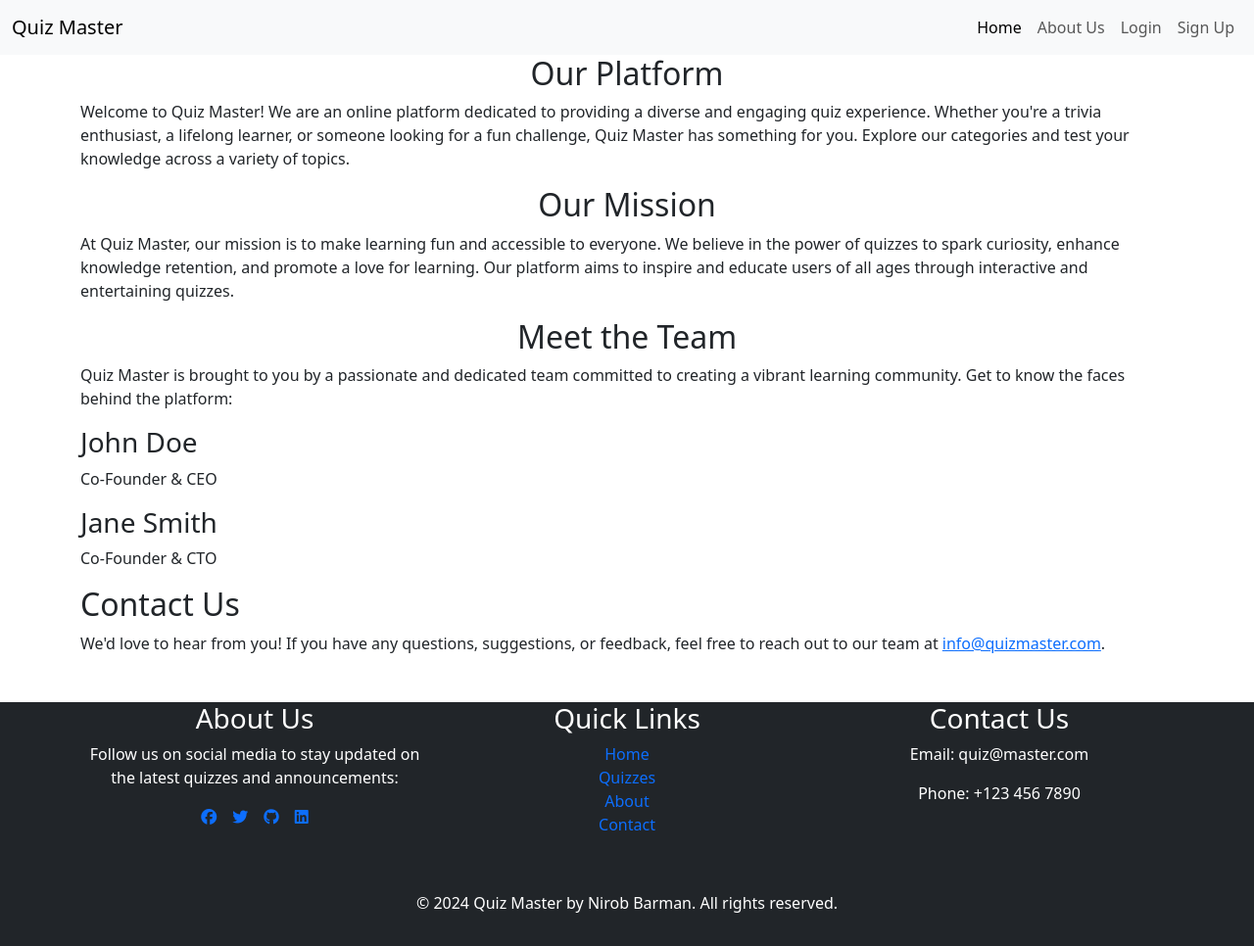
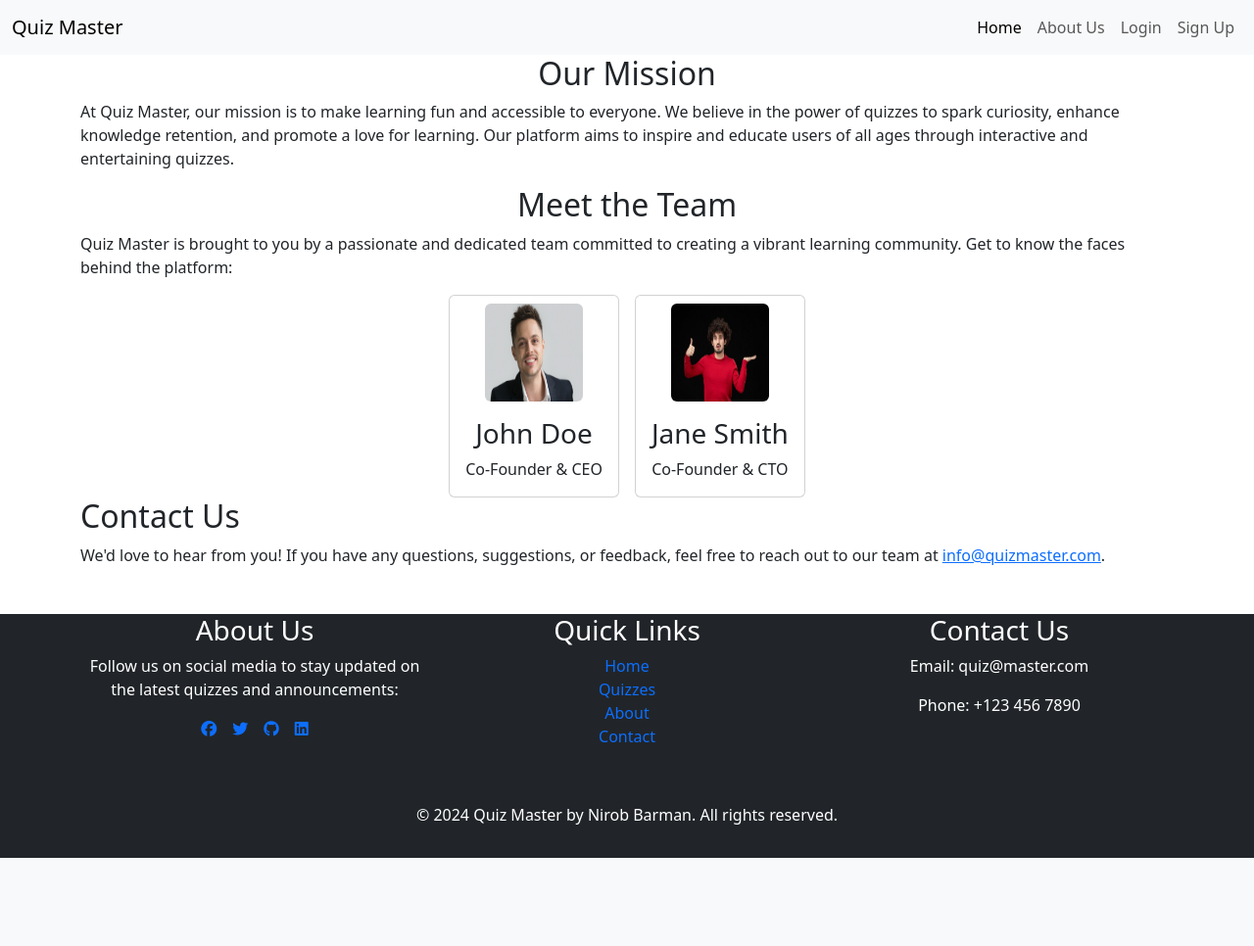
Before and after one commit to Nirob-Barman/Quiz-Master, a Django app: page /about_us/ in a window 1280 px wide. Shown: the whole page at 98% size. After the commit the page ends 876 px from the top, so only its background shows below. Run offline with Django 4.2, Linux system fonts and the light colour scheme; some libraries are stand-ins or nearby versions.

Commit message:
about profile

```diff
--- a/core/templates/about_us.html
+++ b/core/templates/about_us.html
@@ -1,13 +1,9 @@
 <!-- about_us.html -->
 {% extends 'base.html' %}
+{% load static %}
 
 {% block content %}
 <div class="container">
-    <h2 class="text-center">Our Platform</h2>
-    <p>Welcome to Quiz Master! We are an online platform dedicated to providing a diverse and engaging quiz experience.
-        Whether you're a trivia enthusiast, a lifelong learner, or someone looking for a fun challenge, Quiz Master has
-        something for you. Explore our categories and test your knowledge across a variety of topics.</p>
-
     <h2 class="text-center">Our Mission</h2>
     <p>At Quiz Master, our mission is to make learning fun and accessible to everyone. We believe in the power of
         quizzes to spark curiosity, enhance knowledge retention, and promote a love for learning. Our platform aims to
@@ -17,17 +13,32 @@
     <p>Quiz Master is brought to you by a passionate and dedicated team committed to creating a vibrant learning
         community. Get to know the faces behind the platform:</p>
 
-    <!-- Add team member details -->
-    <div class="team-member">
+    <!-- Center the team members in the middle -->
+    <div class="d-flex justify-content-center">
+        <!-- Team member card 1 -->
+        <div class="card text-center mx-2">
+            <div class="text-center mt-2">
+                <img src="{% static 'core/profiles/profile2.jpg' %}" alt="John Doe" class="card-img-top rounded"
+                    style="width: 100px; height: 100px;">
+            </div>
 
-        <h3>John Doe</h3>
-        <p>Co-Founder & CEO</p>
-    </div>
+            <div class="card-body">
+                <h3 class="card-title">John Doe</h3>
+                <p class="card-text">Co-Founder & CEO</p>
+            </div>
+        </div>
 
-    <div class="team-member">
-
-        <h3>Jane Smith</h3>
-        <p>Co-Founder & CTO</p>
+        <!-- Team member card 2 -->
+        <div class="card text-center mx-2">
+            <div class="text-center mt-2">
+                <img src="{% static 'core/profiles/profile.jpg' %}" alt="Jane Smith" class="card-img-top rounded"
+                    style="width: 100px; height: 100px;">
+            </div>
+            <div class="card-body">
+                <h3 class="card-title">Jane Smith</h3>
+                <p class="card-text">Co-Founder & CTO</p>
+            </div>
+        </div>
     </div>
 
 
```
Also changed, not shown: core/static/core/profiles/profile.jpg (added), core/static/core/profiles/profile2.jpg (added).
